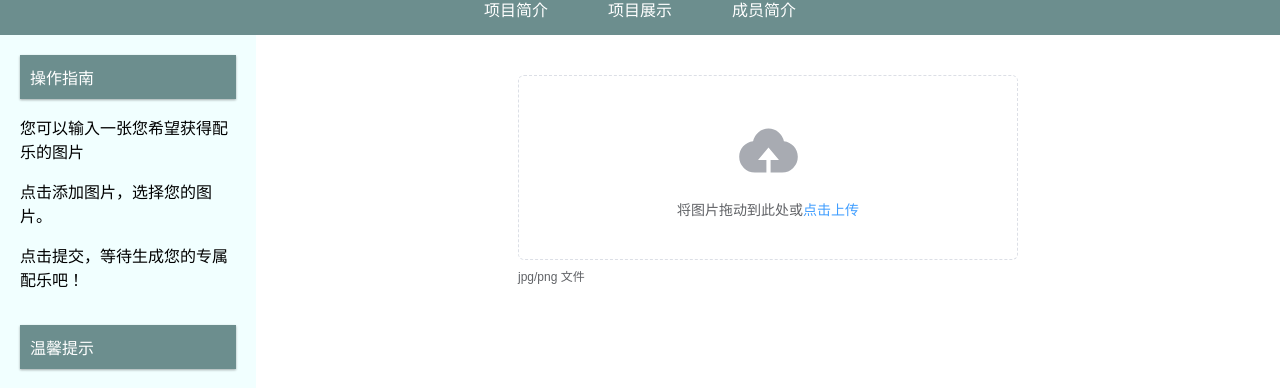
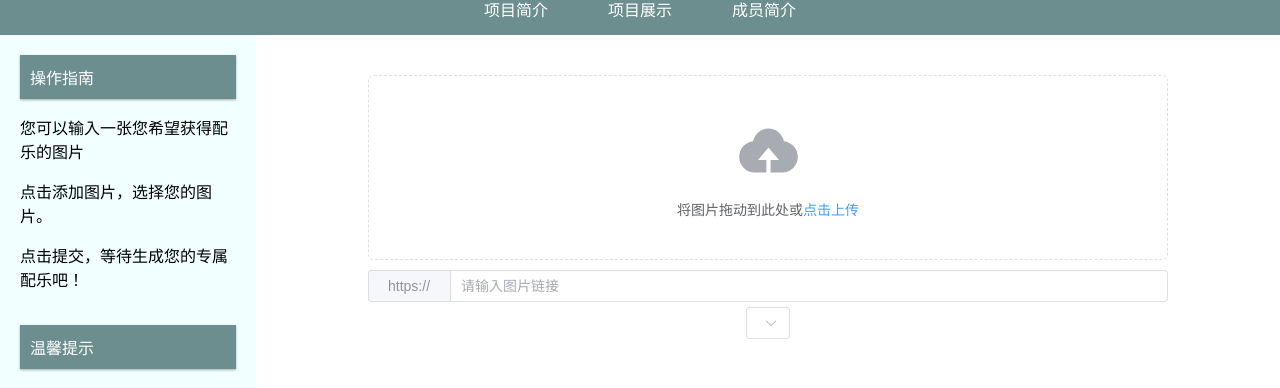
Before and after one commit to Cloud0310/DianCai-Frontend, a Vue app: page /exhibition in a window 1280 px wide. Shown: the part 361-749 px from the top of the page. Built offline with nearby package versions, Linux system fonts and the light colour scheme.

Commit message:
Form.vue further implement

```diff
--- a/components.d.ts
+++ b/components.d.ts
@@ -8,6 +8,8 @@ export {}
 declare module 'vue' {
   export interface GlobalComponents {
     ElIcon: typeof import('element-plus/es')['ElIcon']
+    ElInput: typeof import('element-plus/es')['ElInput']
+    ElSelect: typeof import('element-plus/es')['ElSelect']
     ElUpload: typeof import('element-plus/es')['ElUpload']
     Form: typeof import('./src/components/Form.vue')['default']
     Music: typeof import('./src/components/Music.vue')['default']
--- a/src/components/Form.vue
+++ b/src/components/Form.vue
@@ -2,32 +2,56 @@
   <div class="form">
     <div class="img-source">
       <div>
-        <el-upload class="upload-img" drag v-model="fileList" auto-upload=false accept="image" limit=1>
+        <el-upload class="upload-img" drag v-model="fileList" :auto-upload=false accept="image" limit=1 action="#">
           <el-icon class="el-icon--upload"><upload-filled /></el-icon>
-          <div class="el-upload__text">
-            将图片拖动到此处或<em>点击上传</em>
-          </div>
-          <template #tip>
-            <div class="el-upload__tip">
-              jpg/png 文件
-            </div>
-          </template>
+          <div class="el-upload__text">将图片拖动到此处或<em>点击上传</em></div>
         </el-upload>
       </div>
       <div class="img-url">
+        <el-input placeholder="请输入图片链接" v-model="imgUrl" clearable>
+          <template #prepend>https://</template>
+        </el-input>
       </div>
     </div>
-    <div class="select-mode"></div>
+    <div class="select-mode">
+      <el-select v-model="selectedMode" placeholder="请选择模式">
+        <el-option v-for=" item  in  modes " :key="(item.value as number)" :label="(item.mode as string)"
+          :value="(item.value as number)">{{ item.mode }}
+        </el-option>
+      </el-select>
+    </div>
     <div class="select-emo"></div>
   </div>
 </template>
 
 <script setup lang="ts">
 import { UploadFilled } from '@element-plus/icons-vue';
-import { UploadUserFile } from 'element-plus';
+import { ElOption, UploadUserFile } from 'element-plus';
 import { ref } from 'vue';
 
 const fileList = ref<UploadUserFile[]>()
+const imgUrl = ref<String>("")
+const selectedMode = ref<Number>(0)
+const modes: Array<{
+  value: Number,
+  mode: String
+}>
+  = [{
+    value: 0,
+    mode: "测试用"
+  },
+  {
+    value: 1,
+    mode: "Mubert模型"
+  },
+  {
+    value: 2,
+    mode: "Riffusion模型"
+  },
+  {
+    value: 3,
+    mode: "MusicGen模型"
+  }]
 
 </script>
 
@@ -41,7 +65,11 @@ const fileList = ref<UploadUserFile[]>()
 }
 
 .upload-img {
-  width: 500px;
+  min-width: 800px;
   height: 25%;
 }
+
+.img-url {
+  margin: 5px 0px;
+}
 </style>
```
Also changed, not shown: 1 other file (tests, documents, lock files or other folders).
